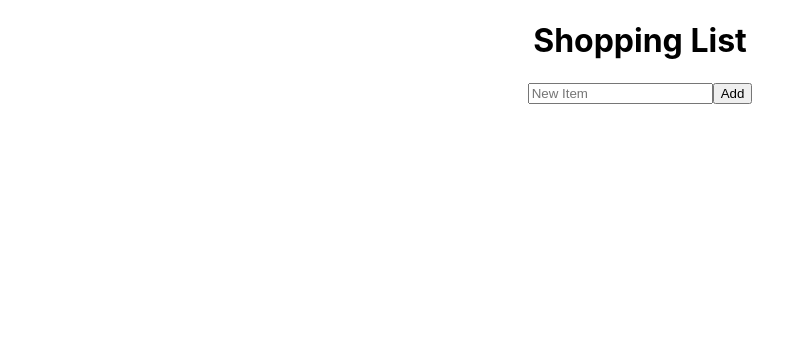
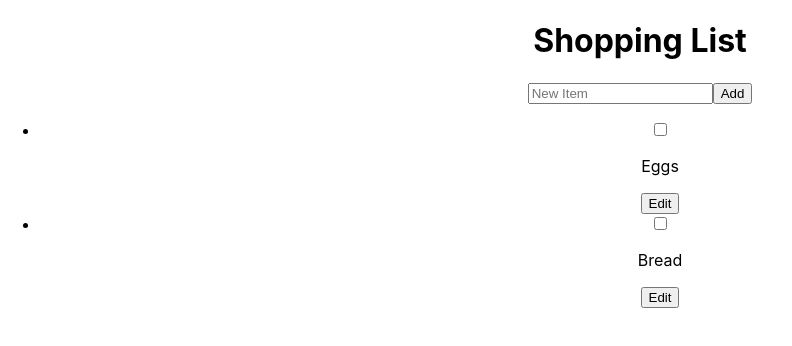
Before and after one commit to ajoy267/adv-react-shopping-list, a React (Create React App) app: page / in a window 1280 px wide. Shown: the top 346 px of the page, without its empty margins (0-792 px from the left). Built offline with nearby package versions, Linux system fonts and the light colour scheme.

Commit message:
got my initial state to render in my list, my edit button to work and new items to add to my list of items

```diff
--- /dev/null
+++ b/src/components/List/Item.jsx
@@ -0,0 +1,50 @@
+import React, { useState } from 'react';
+
+export default function Item({ item, onChange }) {
+  const [editing, setEditing] = useState(false);
+
+  let itemContent;
+
+  if (editing) {
+    itemContent = (
+      <div>
+        <input
+          value={item.text}
+          onChange={(e) => {
+            onChange({
+              ...item,
+              text: e.target.value,
+            });
+          }}
+        />
+        <button type="button" onClick={() => setEditing(false)}>
+          Save
+        </button>
+      </div>
+    );
+  } else {
+    itemContent = (
+      <div>
+        <p>{item.text}</p>
+        <button type="button" onClick={() => setEditing(true)}>
+          Edit
+        </button>
+      </div>
+    );
+  }
+  return (
+    <div>
+      <input
+        type="checkbox"
+        checked={item.done}
+        onChange={(e) => {
+          onChange({
+            ...item,
+            done: e.target.checked,
+          });
+        }}
+      />
+      {itemContent}
+    </div>
+  );
+}
--- a/src/components/List/List.jsx
+++ b/src/components/List/List.jsx
@@ -0,0 +1,16 @@
+import React from 'react';
+import Item from './Item';
+
+export default function List({ items, onChange }) {
+  return (
+    <div>
+      <ul>
+        {items.map((item) => (
+          <li key={item.id}>
+            <Item item={item} onChange={onChange} />
+          </li>
+        ))}
+      </ul>
+    </div>
+  );
+}
--- a/src/views/Shopping/Shopping.jsx
+++ b/src/views/Shopping/Shopping.jsx
@@ -1,5 +1,6 @@
 import React, { useReducer } from 'react';
 import AddItem from '../../components/AddItem/AddItem';
+import List from '../../components/List/List';
 
 const initialState = [
   { id: 0, text: 'Eggs', done: false },
@@ -46,10 +47,18 @@
       text,
     });
   };
+
+  const handleEditItem = (choice) => {
+    dispatch({
+      type: 'edited',
+      choice,
+    });
+  };
   return (
     <div>
       <h1>Shopping List</h1>
       <AddItem onAddItem={handleAddItem} />
+      <List items={items} onChange={handleEditItem} />
     </div>
   );
 }
```
